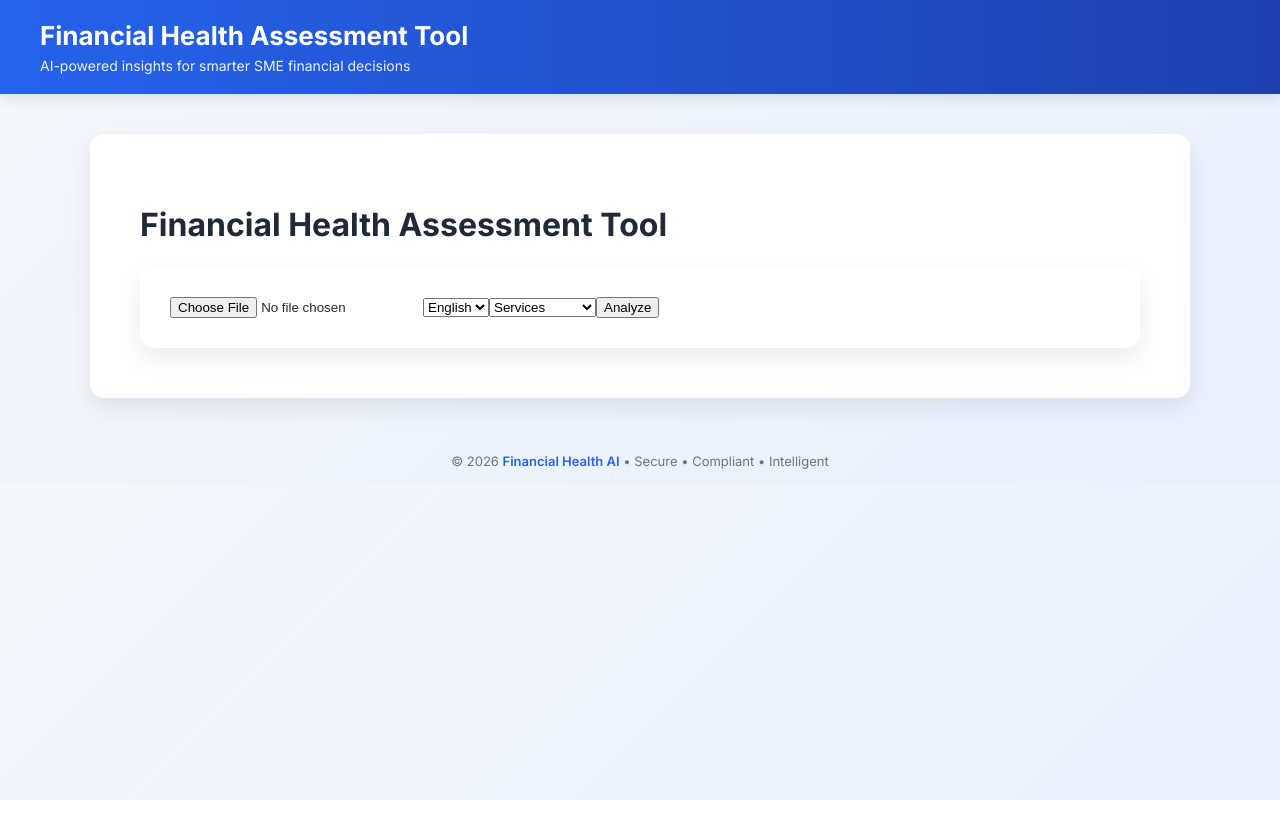
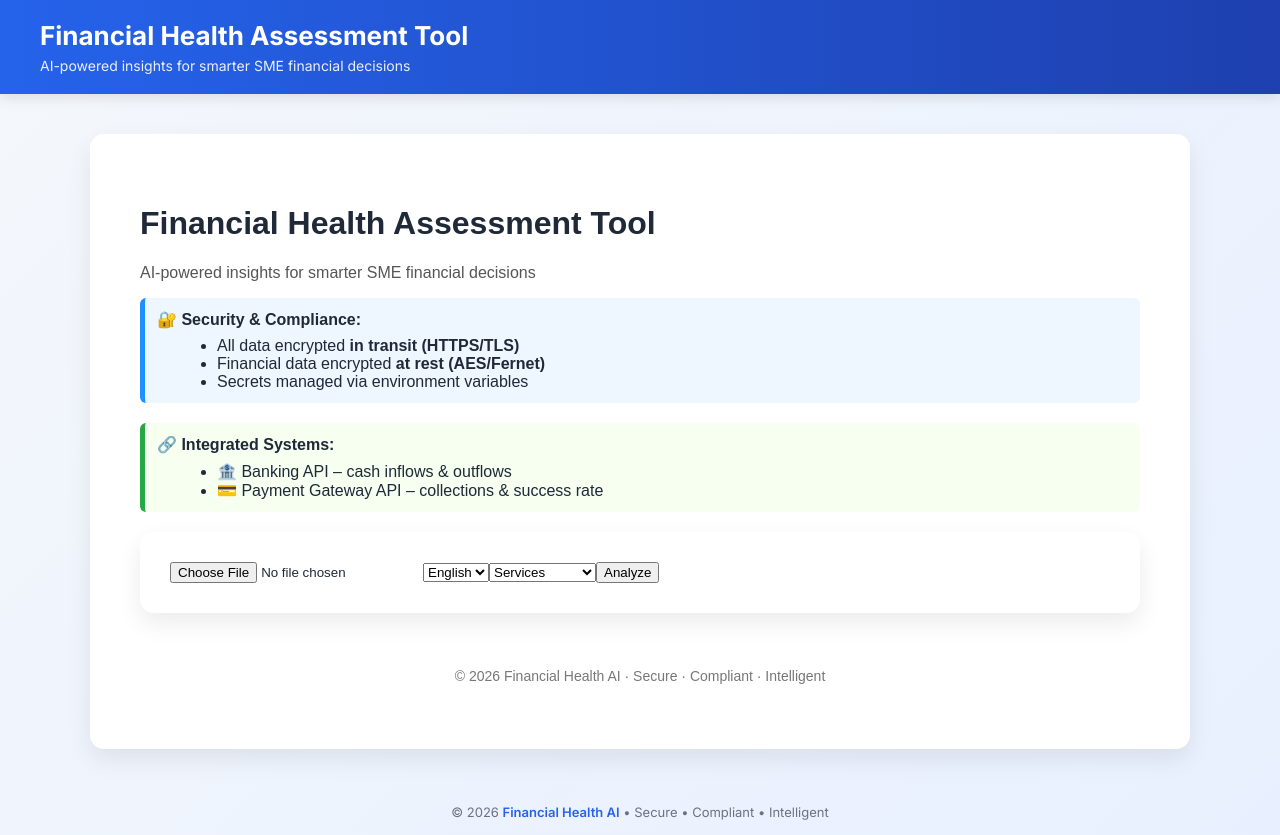
Before and after one commit to Gowtham123ai/financial-health-assessment-ai, a React (Create React App) app in the folder FRONTEND/: page / in a window 1280 px wide. Before the commit the page ends 800 px from the top, so only its background shows below. Built offline with nearby package versions, Linux system fonts and the light colour scheme.

Commit message:
Update App.js

```diff
--- a/FRONTEND/src/App.js
+++ b/FRONTEND/src/App.js
@@ -6,12 +6,59 @@ function App() {
   const [result, setResult] = useState(null);
 
   return (
-    <div style={{ padding: "20px" }}>
+    <div style={{ padding: "20px", fontFamily: "Arial, sans-serif" }}>
+
+      {/* Header */}
       <h1>Financial Health Assessment Tool</h1>
+      <p style={{ color: "#555" }}>
+        AI-powered insights for smarter SME financial decisions
+      </p>
 
+      {/* Security & Compliance Banner */}
+      <div
+        style={{
+          background: "#eef6ff",
+          padding: "12px",
+          borderRadius: "6px",
+          marginBottom: "20px",
+          borderLeft: "5px solid #1e90ff",
+        }}
+      >
+        🔐 <strong>Security & Compliance:</strong>
+        <ul style={{ margin: "8px 0 0 20px" }}>
+          <li>All data encrypted <b>in transit (HTTPS/TLS)</b></li>
+          <li>Financial data encrypted <b>at rest (AES/Fernet)</b></li>
+          <li>Secrets managed via environment variables</li>
+        </ul>
+      </div>
+
+      {/* Integrations Banner */}
+      <div
+        style={{
+          background: "#f6fff0",
+          padding: "12px",
+          borderRadius: "6px",
+          marginBottom: "20px",
+          borderLeft: "5px solid #28a745",
+        }}
+      >
+        🔗 <strong>Integrated Systems:</strong>
+        <ul style={{ margin: "8px 0 0 20px" }}>
+          <li>🏦 Banking API – cash inflows & outflows</li>
+          <li>💳 Payment Gateway API – collections & success rate</li>
+        </ul>
+      </div>
+
+      {/* Upload Section */}
       <Upload setResult={setResult} />
 
+      {/* Results */}
       {result && <Dashboard data={result} />}
+
+      {/* Footer */}
+      <footer style={{ marginTop: "40px", color: "#777", fontSize: "14px" }}>
+        © 2026 Financial Health AI · Secure · Compliant · Intelligent
+      </footer>
     </div>
   );
 }
```
